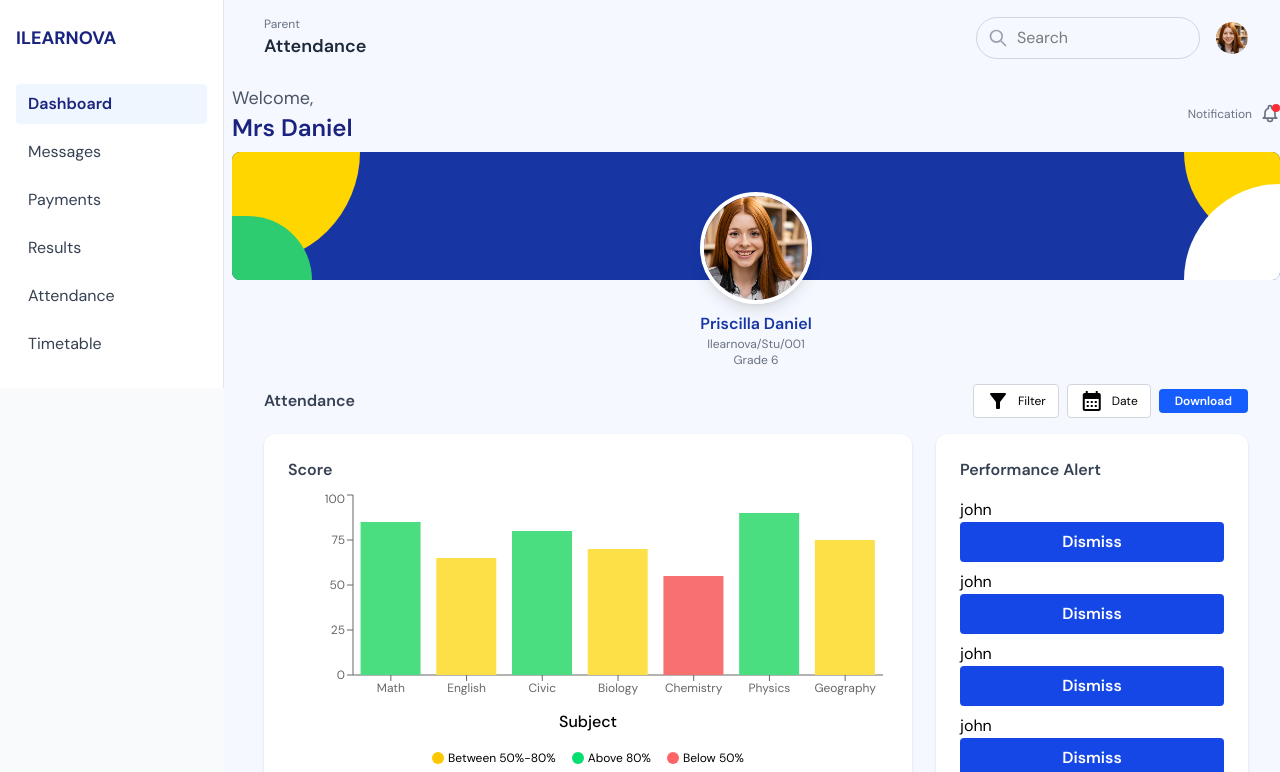
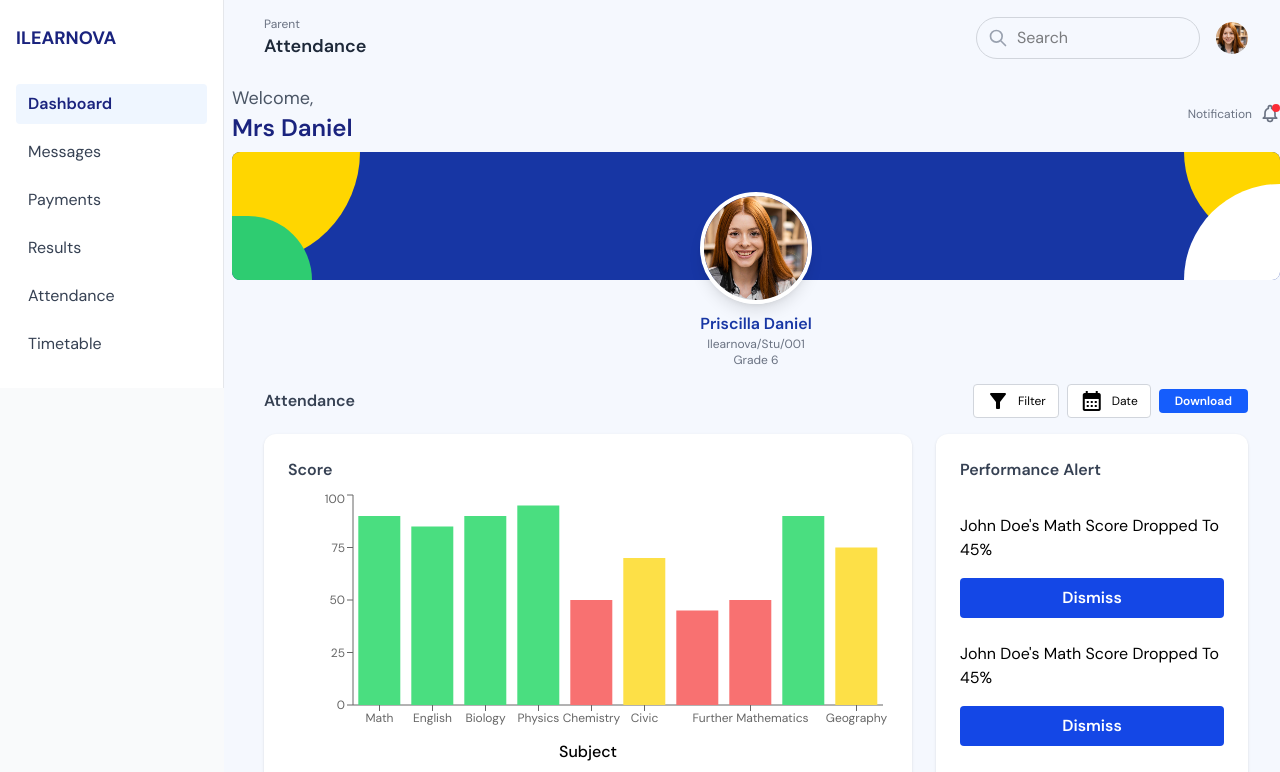
Before and after one commit to Dmajor80/Ilearnova-fe, a React (Vite) app: page /parent-attendance in a window 1280 px wide. Shown: the top 772 px of the page. Built offline with nearby package versions, Linux system fonts and the light colour scheme.

Commit message:
addtional changes

```diff
--- a/src/parent/Pages/ParentAttendance.jsx
+++ b/src/parent/Pages/ParentAttendance.jsx
@@ -12,12 +12,15 @@ import {
 import DashboardHeader from "../components/DashboardHeader";
 
 const scoreData = [
-    { subject: "Math", value: 85 },
-    { subject: "English", value: 65 },
-    { subject: "Civic", value: 80 },
-    { subject: "Biology", value: 70 },
-    { subject: "Chemistry", value: 55 },
-    { subject: "Physics", value: 90 },
+    { subject: "Math", value: 90 },
+    { subject: "English", value: 85 },
+    { subject: "Biology", value: 90 },
+    { subject: "Physics", value: 95 },
+    { subject: "Chemistry", value: 50 },
+    { subject: "Civic", value: 70 },
+    { subject: "Yoruba", value: 45 },
+    { subject: "Further Mathematics", value: 50 },
+    { subject: "Animal Husbandry", value: 90 },
     { subject: "Geography", value: 75 },
 ];
 
@@ -39,7 +42,6 @@ export default function Attendance() {
         <div className="flex min-h-screen gap-2 bg-[#f5f8fe]">
             {/* Sidebar */}
             <SideBar />
-
             {/* Main Content */}
             <main className="flex-1 flex flex-col">
                 {/* Topbar */}
@@ -68,7 +70,7 @@ export default function Attendance() {
                         <div className="bg-white rounded-xl shadow p-6 flex flex-col">
                             <div className="font-semibold text-gray-700 mb-2">Score</div>
                             <div className="flex-1 min-h-[220px]">
-                                <ResponsiveContainer width="100%" height={220}>
+                                <ResponsiveContainer width="100%" height={250}>
                                     <BarChart data={scoreData}>
                                         <XAxis dataKey="subject" tick={{ fontSize: 12 }} />
                                         <YAxis domain={[0, 100]} tick={{ fontSize: 12 }} />
@@ -139,23 +141,23 @@ export default function Attendance() {
                         <div className="bg-white rounded-xl shadow p-6 flex flex-col">
                             <div className="font-semibold text-gray-700 mb-4">Performance Alert</div>
 
-                            <span>john</span>
+                            <span className='capitalize text-md my-4'>john doe's math score dropped to 45%</span>
                             <button className="bg-blue-700 text-center cursor-pointer text-white font-semibold px-4 py-2 rounded mb-2">
                                 Dismiss
                             </button>
-                            <span>john</span>
+                            <span className='capitalize text-md my-4'>john doe's math score dropped to 45%</span>
                             <button className="bg-blue-700 text-center text-white font-semibold cursor-pointer px-4 py-2 rounded mb-2">
                                 Dismiss
                             </button>
-                            <span>john</span>
+                            <span className='capitalize text-md my-4'>john doe's math score dropped to 45%</span>
                             <button className="bg-blue-700 text-center cursor-pointer text-white font-semibold px-4 py-2 rounded mb-2">
                                 Dismiss
                             </button>
-                            <span>john</span>
+                            <span className='capitalize text-md my-4'>john doe's math score dropped to 45%</span>
                             <button className="bg-blue-700 text-center cursor-pointer text-white font-semibold px-4 py-2 rounded mb-2">
                                 Dismiss
                             </button>
-                            <span>john</span>
+                            <span className='capitalize text-md my-4'>john doe's math score dropped to 45%</span>
                             <button className="bg-blue-700 text-center cursor-pointer text-white font-semibold px-4 py-2 rounded">
                                 Dismiss
                             </button>
--- a/src/parent/Pages/ParentDashboard.jsx
+++ b/src/parent/Pages/ParentDashboard.jsx
@@ -21,12 +21,15 @@ import {
 
 const barData = [
   { label: "Math", value: 90 },
-  { label: "Eng", value: 70 },
+  { label: "Eng", value: 85 },
   { label: "Bio", value: 90 },
   { label: "Civic", value: 70 },
   { label: "Chem", value: 50 },
   { label: "Phy", value: 95 },
   { label: "Geo", value: 80 },
+  { label: "Yoruba", value: 45 },
+  { label: "Furth-Math", value: 50 },
+  { label: "Ani-Hus", value: 90 },
 ];
 
 const barColors = barData.map((d) =>
--- a/src/parent/Pages/ParentMessages.jsx
+++ b/src/parent/Pages/ParentMessages.jsx
@@ -85,10 +85,10 @@ function ParentMessages() {
           <Splide
             options={{
               type: "loop",
-              perPage: 2,
+              perPage: 1,
               gap: "1rem",
               breakpoints: {
-                1024: { perPage: 2 },
+                1024: { perPage: 4 },
                 768: { perPage: 1 },
               },
               arrows: true,
```
